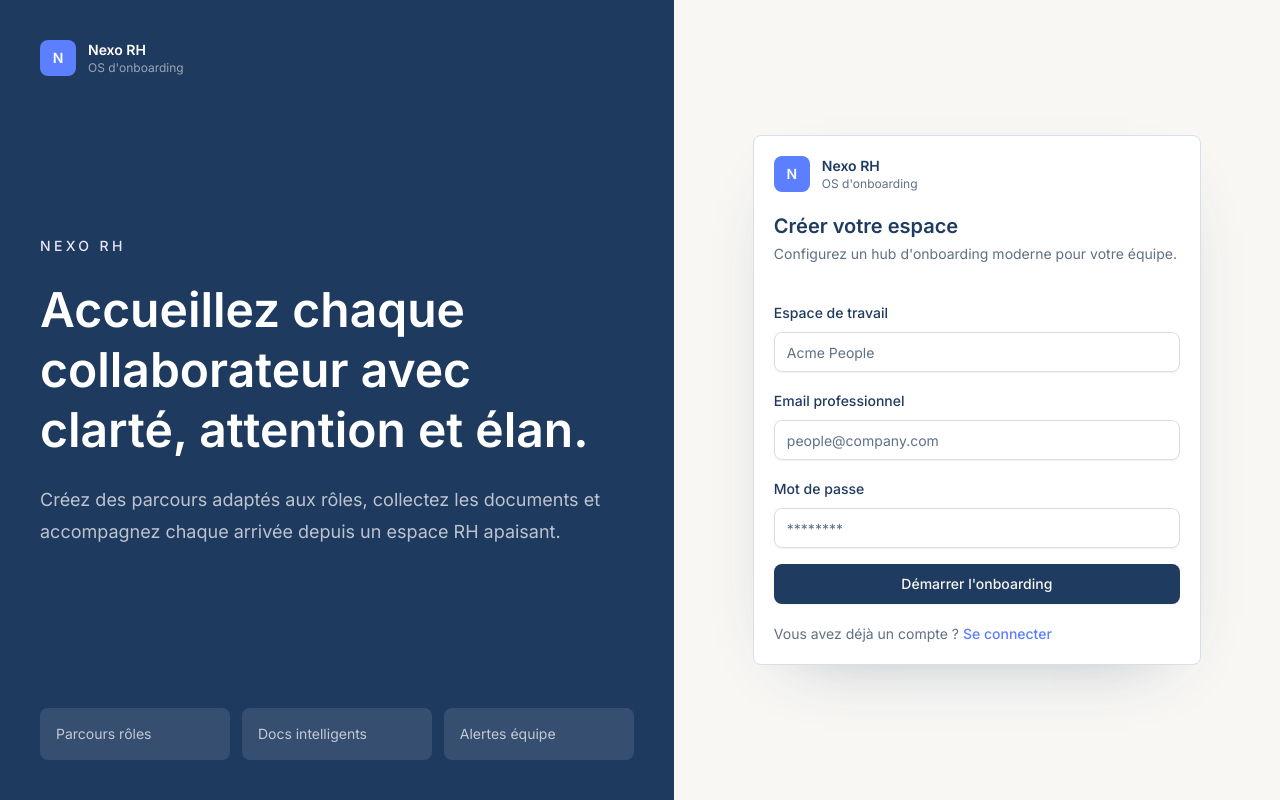
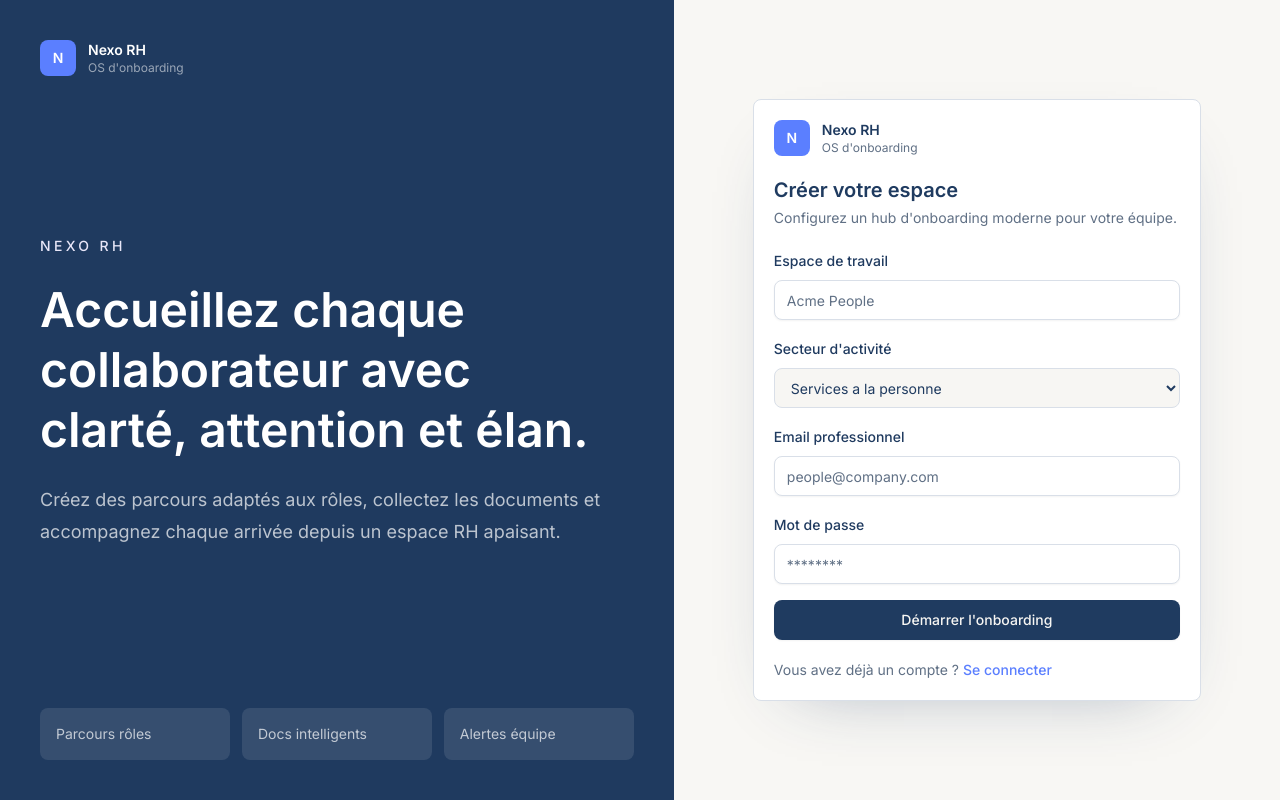
Before and after one commit to FreddyColoraim/genio, a Next.js app: page /signup in a window 1280 px wide. Built offline with nearby package versions, Linux system fonts and the light colour scheme.

Commit message:
Add sector dropdown to signup

```diff
--- a/src/app/(auth)/actions.ts
+++ b/src/app/(auth)/actions.ts
@@ -13,6 +13,17 @@
   "services",
   "transport"
 ]);
+
+const signupProfileIndustries: Record<string, WorkspaceIndustry> = {
+  associations: "services",
+  "commerce-distribution": "retail",
+  "hotellerie-restauration": "restaurant",
+  "industrie-btp": "services",
+  "sante-medico-social": "services",
+  "services-a-la-personne": "services",
+  "tech-startup": "office",
+  "transport-logistique": "transport"
+};
 
 export async function signIn(formData: FormData) {
   const supabase = await createClient();
@@ -44,7 +55,8 @@
   const workspace = String(formData.get("workspace") ?? "").trim();
   const profile = String(formData.get("profile") ?? "").trim();
   const industryInput = String(formData.get("industry") ?? "").trim() as WorkspaceIndustry;
-  const industry = allowedIndustries.has(industryInput) ? industryInput : null;
+  const industry =
+    signupProfileIndustries[profile] ?? (allowedIndustries.has(industryInput) ? industryInput : null);
   const signupPath = getSignupRedirectPath(profile);
 
   if (!workspace || !email || password.length < 6) {
--- a/src/app/(auth)/signup/page.tsx
+++ b/src/app/(auth)/signup/page.tsx
@@ -77,6 +77,11 @@
   }
 };
 
+const signupProfileOptions = Object.entries(signupProfiles).map(([value, profile]) => ({
+  label: profile.label,
+  value
+}));
+
 export default async function SignupPage({
   searchParams
 }: {
@@ -85,6 +90,7 @@
   const { error, profile } = await searchParams;
   const errorMessage = error ? signupErrorMessages[error] : null;
   const selectedProfile = profile ? signupProfiles[profile] : null;
+  const defaultProfile = selectedProfile && profile ? profile : "services-a-la-personne";
 
   return (
     <AuthCard
@@ -117,8 +123,6 @@
             </p>
           </div>
         ) : null}
-        <input name="profile" type="hidden" value={profile ?? ""} />
-        <input name="industry" type="hidden" value={selectedProfile?.industry ?? ""} />
         <div className="space-y-2">
           <Label htmlFor="workspace">Espace de travail</Label>
           <Input
@@ -127,6 +131,22 @@
             placeholder={selectedProfile?.workspacePlaceholder ?? "Acme People"}
             required
           />
+        </div>
+        <div className="space-y-2">
+          <Label htmlFor="profile">Secteur d'activité</Label>
+          <select
+            className="flex h-10 w-full rounded-lg border border-input bg-background px-3 py-2 text-sm text-foreground ring-offset-background transition file:border-0 file:bg-transparent file:text-sm file:font-medium placeholder:text-muted-foreground focus-visible:outline-none focus-visible:ring-2 focus-visible:ring-ring focus-visible:ring-offset-2"
+            defaultValue={defaultProfile}
+            id="profile"
+            name="profile"
+          >
+            {signupProfileOptions.map((option) => (
+              <option key={option.value} value={option.value}>
+                {option.label}
+              </option>
+            ))}
+          </select>
+          <input name="industry" type="hidden" value={selectedProfile?.industry ?? "services"} />
         </div>
         <div className="space-y-2">
           <Label htmlFor="email">Email professionnel</Label>
```
